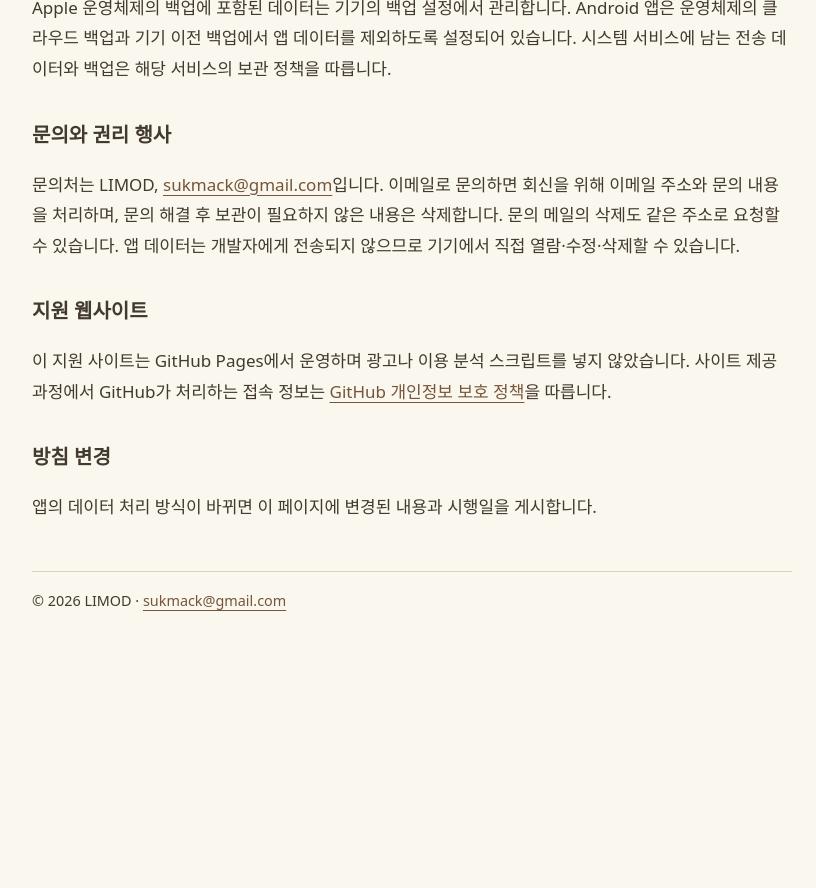
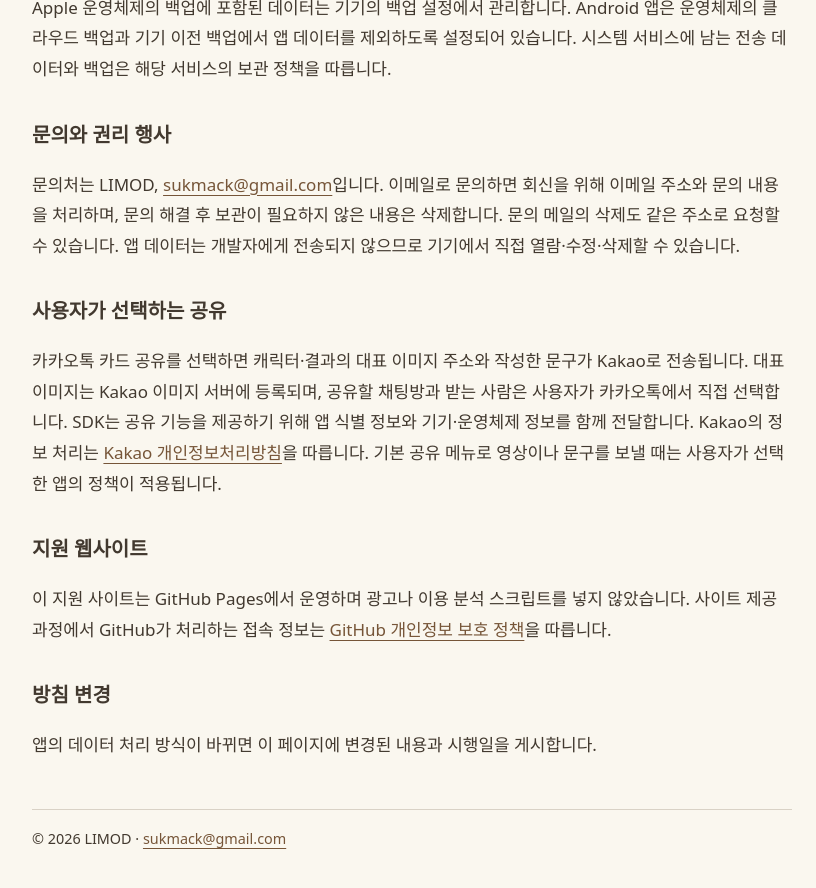
Before and after one commit to yooongZa/yooongZa.github.io, a Jekyll site: the page 2bornot2b/privacy/index.html, which Jekyll copies as it is, in a window 1280 px wide and 900 px high, scrolled down 1181 px. Shown: the top 888 px of the window, without its empty margins (228-1044 px from the left). Built offline with Jekyll 4.4.1, drawn with Linux system fonts in a browser that asks for light colours; before the commit the page ends 1843 px from its top, so only the background shows below that; some of the changed text lies outside the part shown.

Commit message:
Describe user-initiated KakaoTalk card sharing

```diff
--- a/2bornot2b/privacy/index.html
+++ b/2bornot2b/privacy/index.html
@@ -1,8 +1,9 @@
 <!doctype html>
-<html lang="ko"><head><meta charset="utf-8"><meta name="viewport" content="width=device-width,initial-scale=1"><meta name="description" content="개인정보처리방침 — 2bOrNot2b, LIMOD"><title>개인정보처리방침 · 2bOrNot2b</title><style>body{margin:0;background:#faf7ef;color:#42392f;font:17px/1.8 system-ui,sans-serif}main{max-width:760px;margin:auto;padding:48px 24px}h1{font-size:2.1rem;line-height:1.3}h2{font-size:1.25rem;margin-top:2rem}a{color:#765538;text-underline-offset:4px}footer{border-top:1px solid #d9d2c6;margin-top:3rem;padding-top:1rem;font-size:.9rem}nav{display:flex;gap:24px;flex-wrap:wrap}li{margin:.5rem 0}</style></head><body><main><nav><a href="/2bornot2b/">2bOrNot2b 지원</a><a href="/2bornot2b/privacy/">개인정보처리방침</a></nav><h1>개인정보처리방침</h1><p>시행일: 2026년 10월 7일</p><p>LIMOD는 2bOrNot2b의 iPhone·Apple Watch 및 Android·Wear OS 앱을 제공합니다. 이 방침은 앱이 어떤 정보를 기기에 저장하고, 연결된 기기와 어떻게 주고받는지 설명합니다.</p>
+<html lang="ko"><head><meta charset="utf-8"><meta name="viewport" content="width=device-width,initial-scale=1"><meta name="description" content="개인정보처리방침 — 2bOrNot2b, LIMOD"><title>개인정보처리방침 · 2bOrNot2b</title><style>body{margin:0;background:#faf7ef;color:#42392f;font:17px/1.8 system-ui,sans-serif}main{max-width:760px;margin:auto;padding:48px 24px}h1{font-size:2.1rem;line-height:1.3}h2{font-size:1.25rem;margin-top:2rem}a{color:#765538;text-underline-offset:4px}footer{border-top:1px solid #d9d2c6;margin-top:3rem;padding-top:1rem;font-size:.9rem}nav{display:flex;gap:24px;flex-wrap:wrap}li{margin:.5rem 0}</style></head><body><main><nav><a href="/2bornot2b/">2bOrNot2b 지원</a><a href="/2bornot2b/privacy/">개인정보처리방침</a></nav><h1>개인정보처리방침</h1><p>시행일: 2026년 10월 13일</p><p>LIMOD는 2bOrNot2b의 iPhone·Apple Watch 및 Android·Wear OS 앱을 제공합니다. 이 방침은 앱이 어떤 정보를 기기에 저장하고, 연결된 기기와 어떻게 주고받는지 설명합니다.</p>
 <h2>기기에 저장하는 정보</h2><ul><li>TO BE / NOT TO BE 결과와 시각, 캐릭터의 한마디를 포함한 최근 50개 기록</li><li>하루 사용 횟수와 사용 날짜</li><li>선택한 캐릭터, 직접 적은 메시지와 표시 방식, 기록의 한마디 표시 설정</li><li>기기 간 최신 상태를 구분하기 위한 설치 식별자, 설정·기록의 개정 번호와 동기화 시각</li></ul><p>고민의 내용은 입력받지 않습니다. 이름, 전화번호, 위치, 연락처, 건강 정보에 접근하는 권한도 요청하지 않습니다. 설치 식별자는 동기화 상태를 구분하는 용도로만 사용합니다.</p>
 <h2>기기 간 동기화와 외부 서비스</h2><p>사용 기록은 시계에서 휴대폰으로, 캐릭터와 메시지 설정은 휴대폰에서 시계로 전송합니다. Apple 기기에는 WatchConnectivity를, Android·Wear OS에는 Google Play 서비스의 Wearable Data Layer를 사용합니다. 연결 방식에 따라 운영체제 또는 서비스 제공자의 중계 서버를 거칠 수 있습니다. 해당 서비스의 처리는 <a href="https://www.apple.com/legal/privacy/">Apple 개인정보 보호 정책</a>과 <a href="https://policies.google.com/privacy">Google 개인정보처리방침</a>을 따릅니다.</p><p>앱은 회원가입, 광고, 이용 분석 SDK를 사용하지 않으며 앱 데이터를 LIMOD의 서버로 보내거나 판매하지 않습니다. 개발자가 앱의 기록이나 메시지를 조회하는 기능도 없습니다.</p>
 <h2>보관 기간과 삭제</h2><p>기록은 기기마다 최근 50개를 보관하고, 새 기록이 추가되면 오래된 순서로 지웁니다. 메시지와 설정은 사용자가 바꾸거나 앱 데이터를 삭제할 때까지 남습니다. 기본 응원으로 전환해도 직접 적은 메시지는 다음 편집을 위한 초안으로 보관합니다.</p><p>모든 기기의 앱 데이터를 삭제하려면 휴대폰과 시계에서 앱을 각각 삭제해 주세요. Android에서는 각 기기의 앱 정보에서 저장공간을 지울 수도 있습니다. 한 기기만 초기화하면 연결된 다른 기기에 남은 정보가 다시 전달될 수 있습니다.</p><p>Apple 운영체제의 백업에 포함된 데이터는 기기의 백업 설정에서 관리합니다. Android 앱은 운영체제의 클라우드 백업과 기기 이전 백업에서 앱 데이터를 제외하도록 설정되어 있습니다. 시스템 서비스에 남는 전송 데이터와 백업은 해당 서비스의 보관 정책을 따릅니다.</p>
 <h2>문의와 권리 행사</h2><p>문의처는 LIMOD, <a href="mailto:sukmack@gmail.com">sukmack@gmail.com</a>입니다. 이메일로 문의하면 회신을 위해 이메일 주소와 문의 내용을 처리하며, 문의 해결 후 보관이 필요하지 않은 내용은 삭제합니다. 문의 메일의 삭제도 같은 주소로 요청할 수 있습니다. 앱 데이터는 개발자에게 전송되지 않으므로 기기에서 직접 열람·수정·삭제할 수 있습니다.</p>
+<h2>사용자가 선택하는 공유</h2><p>카카오톡 카드 공유를 선택하면 캐릭터·결과의 대표 이미지 주소와 작성한 문구가 Kakao로 전송됩니다. 대표 이미지는 Kakao 이미지 서버에 등록되며, 공유할 채팅방과 받는 사람은 사용자가 카카오톡에서 직접 선택합니다. SDK는 공유 기능을 제공하기 위해 앱 식별 정보와 기기·운영체제 정보를 함께 전달합니다. Kakao의 정보 처리는 <a href="https://www.kakao.com/policy/privacy">Kakao 개인정보처리방침</a>을 따릅니다. 기본 공유 메뉴로 영상이나 문구를 보낼 때는 사용자가 선택한 앱의 정책이 적용됩니다.</p>
 <h2>지원 웹사이트</h2><p>이 지원 사이트는 GitHub Pages에서 운영하며 광고나 이용 분석 스크립트를 넣지 않았습니다. 사이트 제공 과정에서 GitHub가 처리하는 접속 정보는 <a href="https://docs.github.com/en/site-policy/privacy-policies/github-general-privacy-statement">GitHub 개인정보 보호 정책</a>을 따릅니다.</p>
 <h2>방침 변경</h2><p>앱의 데이터 처리 방식이 바뀌면 이 페이지에 변경된 내용과 시행일을 게시합니다.</p><footer>© 2026 LIMOD · <a href="mailto:sukmack@gmail.com">sukmack@gmail.com</a></footer></main></body></html>
```
